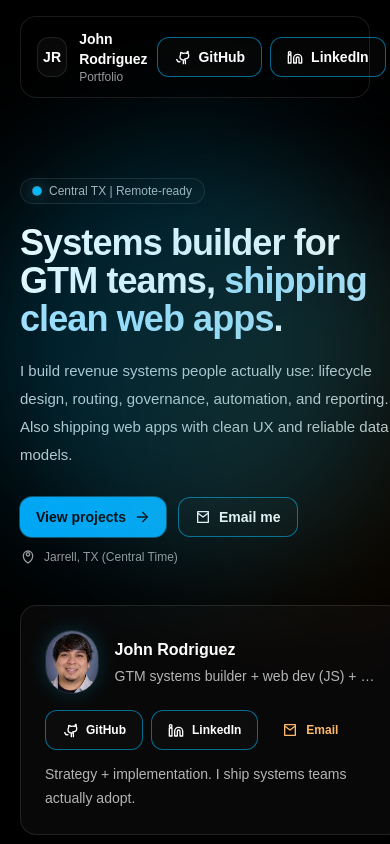
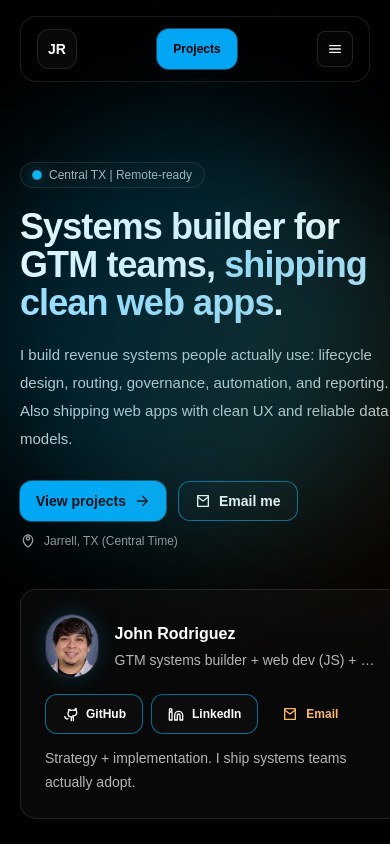
Before and after one commit to OS-DevSource/john-rodriguez-portfolio, a Next.js app: page / in a window 390 px wide. Shown: the top 844 px of the page. Built offline with nearby package versions, Linux system fonts and the light colour scheme.

Commit message:
fix: add mobile-only compact nav without desktop changes
Introduce a separate md-hidden mobile navigation row and menu panel with backdrop, Escape handling, and section-link close behavior while preserving desktop nav rendering exactly.

```diff
--- a/src/app/page.js
+++ b/src/app/page.js
@@ -144,6 +144,19 @@ const ICONS = {
       <path d="M16 8a6 6 0 016 6v7h-4v-7a2 2 0 00-4 0v7h-4v-7a6 6 0 016-6z" />
       <path d="M2 9h4v12H2z" />
       <path d="M4 4a2 2 0 110 4 2 2 0 010-4z" />
+    </svg>
+  ),
+  menu: (p) => (
+    <svg {...p}>
+      <path d="M4 7h16" />
+      <path d="M4 12h16" />
+      <path d="M4 17h16" />
+    </svg>
+  ),
+  x: (p) => (
+    <svg {...p}>
+      <path d="M6 6l12 12" />
+      <path d="M18 6L6 18" />
     </svg>
   ),
 };
@@ -298,8 +311,26 @@ function ProfileSummary({ mailto }) {
   );
 }
 
-function Nav({ items, activeId, scrolled, onGo }) {
+function Nav({
+  items,
+  activeId,
+  scrolled,
+  onGo,
+  isMobileMenuOpen,
+  onToggleMobileMenu,
+  onCloseMobileMenu,
+}) {
   return (
+    <div className="relative">
+      {isMobileMenuOpen ? (
+        <button
+          type="button"
+          aria-label="Close menu"
+          onClick={onCloseMobileMenu}
+          className="fixed inset-0 z-40 bg-black/60 md:hidden"
+        />
+      ) : null}
+
       <div
         className={cx(
           "rounded-2xl border border-white/10",
@@ -307,7 +338,7 @@ function Nav({ items, activeId, scrolled, onGo }) {
           "px-4 py-3"
         )}
       >
-      <div className="flex items-center justify-between">
+        <div className="hidden items-center justify-between md:flex">
           <button
             type="button"
             onClick={() => onGo("home")}
@@ -354,6 +385,76 @@ function Nav({ items, activeId, scrolled, onGo }) {
               <Icon name="github" className="h-4 w-4" /> GitHub
             </Button>
             <Button as="a" href={COPY.linkedin} variant="secondary" className="hidden sm:inline-flex">
+              <Icon name="linkedin" className="h-4 w-4" /> LinkedIn
+            </Button>
+          </div>
+        </div>
+
+        <div className="flex items-center justify-between gap-2 md:hidden">
+          <button
+            type="button"
+            onClick={() => onGo("home")}
+            className="flex h-10 w-10 items-center justify-center rounded-xl border border-white/10 bg-white/[0.03] text-sm font-extrabold text-white"
+            aria-label="Go to home section"
+          >
+            JR
+          </button>
+
+          <Button type="button" onClick={() => onGo("projects")} className="h-9 px-4 text-xs">
+            Projects
+          </Button>
+
+          <button
+            type="button"
+            aria-expanded={isMobileMenuOpen}
+            aria-controls="mobile-menu-panel"
+            aria-label={isMobileMenuOpen ? "Close menu" : "Open menu"}
+            onClick={onToggleMobileMenu}
+            className="grid h-9 w-9 place-items-center rounded-lg border border-white/12 bg-white/[0.02] text-white transition hover:border-white/25"
+          >
+            <Icon name={isMobileMenuOpen ? "x" : "menu"} className="h-4 w-4" />
+          </button>
+        </div>
+      </div>
+
+      <div
+        id="mobile-menu-panel"
+        className={cx(
+          "absolute inset-x-0 top-[calc(100%+8px)] z-50 rounded-2xl border border-white/12 bg-black/90 p-4 backdrop-blur-lg transition duration-200 md:hidden",
+          isMobileMenuOpen
+            ? "pointer-events-auto translate-y-0 opacity-100"
+            : "pointer-events-none -translate-y-2 opacity-0"
+        )}
+      >
+        <div className="grid gap-2">
+          {items.map((it) => {
+            const active = it.id === activeId;
+            return (
+              <button
+                key={it.id}
+                type="button"
+                onClick={() => {
+                  onGo(it.id);
+                  onCloseMobileMenu();
+                }}
+                className={cx(
+                  "w-full rounded-xl border px-3 py-2.5 text-left text-sm font-semibold transition",
+                  active
+                    ? "border-sky-400/45 bg-sky-400/10 text-white"
+                    : "border-white/12 bg-white/[0.02] text-white/85 hover:border-white/25"
+                )}
+              >
+                {it.label}
+              </button>
+            );
+          })}
+        </div>
+
+        <div className="mt-3 grid grid-cols-2 gap-2">
+          <Button as="a" href={COPY.github} variant="secondary" className="h-9 justify-center px-3 text-xs">
+            <Icon name="github" className="h-4 w-4" /> GitHub
+          </Button>
+          <Button as="a" href={COPY.linkedin} variant="secondary" className="h-9 justify-center px-3 text-xs">
             <Icon name="linkedin" className="h-4 w-4" /> LinkedIn
           </Button>
         </div>
@@ -407,6 +508,7 @@ export default function PortfolioPage() {
 
   const [scrolled, setScrolled] = useState(false);
   const [canHover, setCanHover] = useState(false);
+  const [isMobileMenuOpen, setMobileMenuOpen] = useState(false);
   const [spotlightSize, setSpotlightSize] = useState(SPOTLIGHT_SIZE_DESKTOP);
   const [heroGlowFactor, setHeroGlowFactor] = useState(1);
   const [glow, setGlow] = useState({ x: -9999, y: -9999, active: false });
@@ -505,9 +607,34 @@ export default function PortfolioPage() {
     };
   }, []);
 
+  useEffect(() => {
+    const onKeyDown = (event) => {
+      if (event.key === "Escape") {
+        setMobileMenuOpen(false);
+      }
+    };
+
+    window.addEventListener("keydown", onKeyDown);
+    return () => window.removeEventListener("keydown", onKeyDown);
+  }, []);
+
+  useEffect(() => {
+    const desktopMq = window.matchMedia("(min-width: 768px)");
+    const onDesktop = () => {
+      if (desktopMq.matches) {
+        setMobileMenuOpen(false);
+      }
+    };
+
+    onDesktop();
+    desktopMq.addEventListener?.("change", onDesktop);
+    return () => desktopMq.removeEventListener?.("change", onDesktop);
+  }, []);
+
   const go = (id) => {
     const el = document.getElementById(id);
     if (!el) return;
+    setMobileMenuOpen(false);
     el.scrollIntoView({ behavior: reducedMotion ? "auto" : "smooth", block: "start" });
   };
 
@@ -552,7 +679,15 @@ export default function PortfolioPage() {
 
         <div className={cx("relative z-10", TOKENS.container)}>
           <header className="sticky top-0 z-50 -mx-5 px-5 py-4 sm:-mx-8 sm:px-8">
-            <Nav items={sections} activeId={activeId} scrolled={scrolled} onGo={go} />
+            <Nav
+              items={sections}
+              activeId={activeId}
+              scrolled={scrolled}
+              onGo={go}
+              isMobileMenuOpen={isMobileMenuOpen}
+              onToggleMobileMenu={() => setMobileMenuOpen((prev) => !prev)}
+              onCloseMobileMenu={() => setMobileMenuOpen(false)}
+            />
           </header>
 
           <main className={TOKENS.sectionY}>
```
Lines whose indentation alone changed are shown as unchanged.
